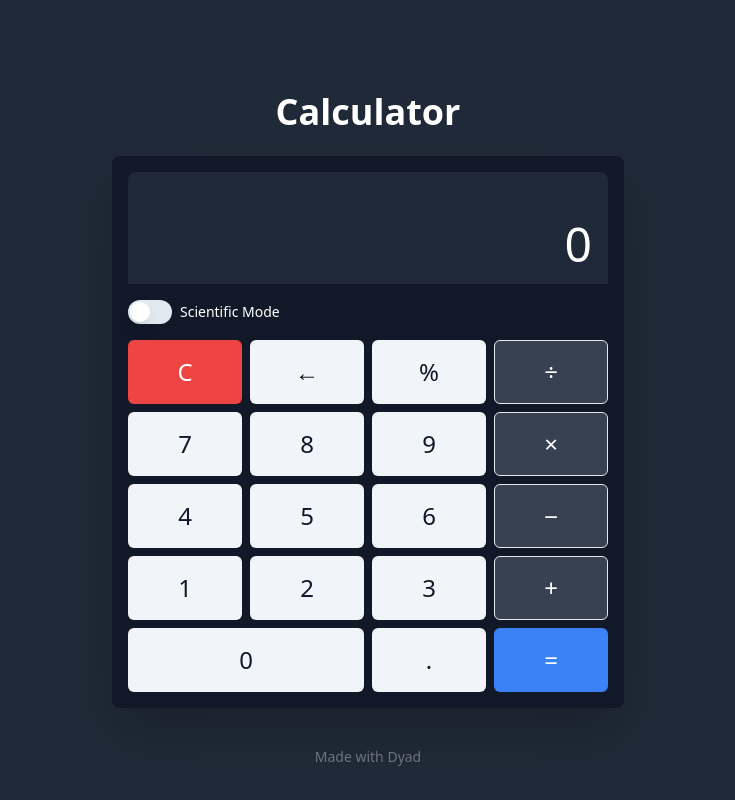
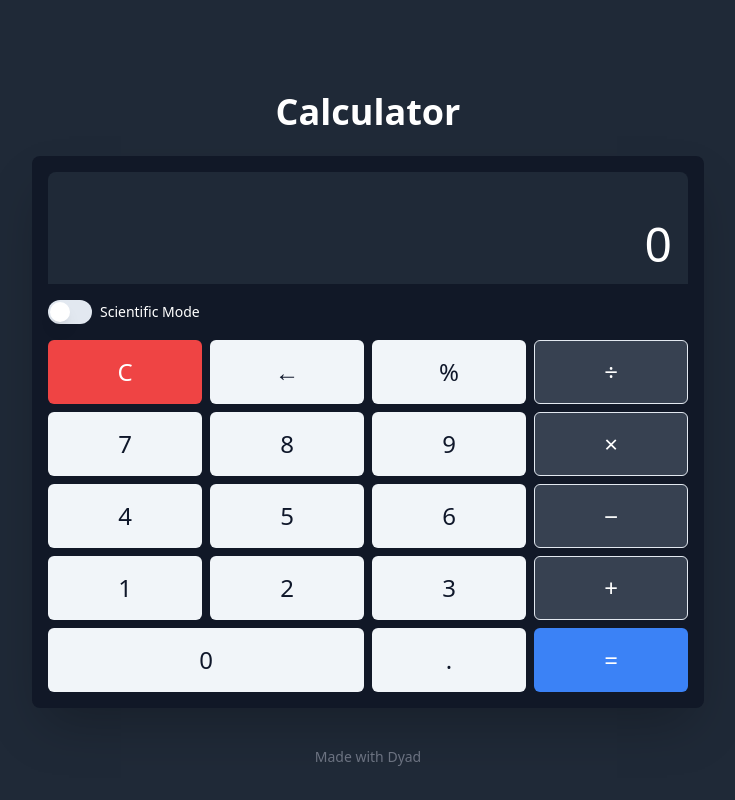
Before and after one commit to anusha-n-21327/lunar-koala-sniff, a React (Vite) app: page / in a window 1280 px wide. Shown: the whole page, without its empty margins (272-1007 px from the left). Built offline with nearby package versions, Linux system fonts and the light colour scheme.

Commit message:
[dyad] Increased calculator width - wrote 2 file(s)

```diff
--- a/src/components/Calculator.tsx
+++ b/src/components/Calculator.tsx
@@ -196,7 +196,7 @@ export const Calculator = () => {
   const operatorClassName = "bg-gray-700 hover:bg-gray-600";
 
   return (
-    <div className="w-full max-w-lg mx-auto bg-gray-900 rounded-lg shadow-2xl p-4 text-white">
+    <div className="w-full max-w-2xl mx-auto bg-gray-900 rounded-lg shadow-2xl p-4 text-white">
       <CalculatorDisplay value={display} />
       <div className="flex items-center space-x-2 my-4">
         <Switch
--- a/src/pages/Index.tsx
+++ b/src/pages/Index.tsx
@@ -4,7 +4,7 @@ import { MadeWithDyad } from "@/components/made-with-dyad";
 const Index = () => {
   return (
     <div className="min-h-screen bg-gray-800 flex flex-col items-center justify-center p-4">
-      <div className="w-full max-w-lg">
+      <div className="w-full max-w-2xl">
         <h1 className="text-4xl font-bold mb-6 text-white text-center">Calculator</h1>
         <Calculator />
       </div>
```
